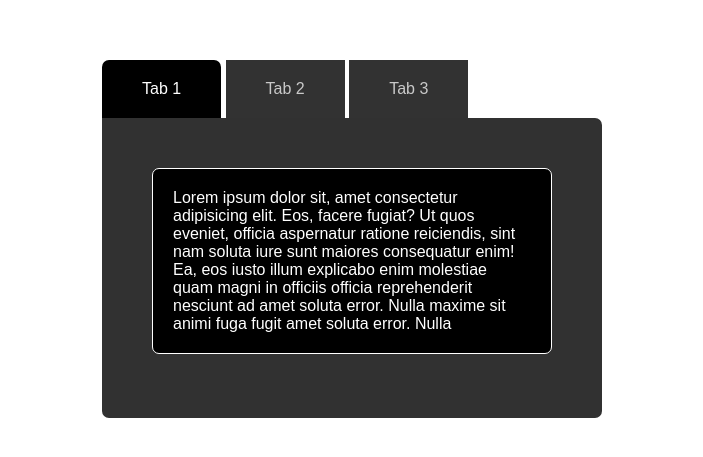
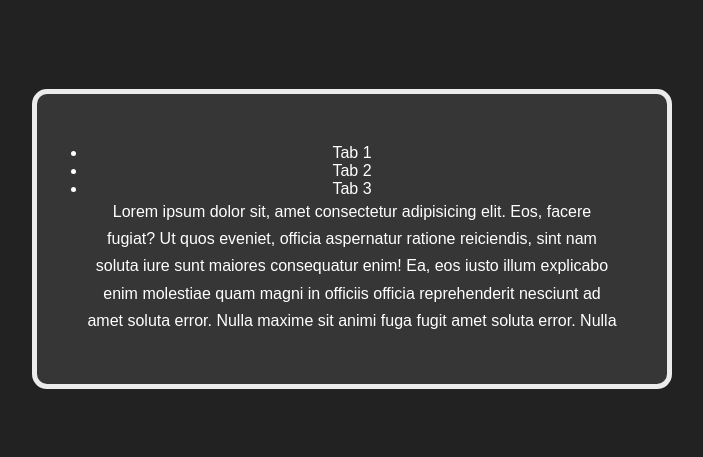
Before and after one commit to i1s-rishabh/6thDay-jQuery-Tabs, a plain HTML site: page jQuery-tabs/index.html in a window 1280 px wide. Shown: the part 161-618 px from the top of the page, without its empty margins (288-991 px from the left). Drawn offline with nearby package versions, Linux system fonts and the light colour scheme.

Commit message:
Update style.css

```diff
--- a/jQuery-tabs/style.css
+++ b/jQuery-tabs/style.css
@@ -2,68 +2,45 @@
   margin: 0;
   padding: 0;
   box-sizing: border-box;
-  transition: all 0.5s;
 }
 
+html,
 body {
-  background-color: rgb(255, 255, 255);
   font-family: sans-serif;
   font-size: 16px;
-  height: 100vh;
-  transition: 0.5s;
+  background-color: #222;
 }
 
 .container {
-  max-width: 500px;
-  position: relative;
+  background-color: rgb(54, 54, 54);
+  position: absolute;
+  left: 50%;
   top: 50%;
-  left: 50%;
   transform: translate(-50%, -50%);
+  border: 5px solid rgb(236, 236, 236);
+  color: #fff;
+  border-radius: 15px;
+  padding: 50px;
+  text-align: center;
 }
 
-.tabs li {
-  position: relative;
-  display: inline-block;
-  color: #bcbcbc;
-  padding: 20px 40px;
-  background-color: #000;
-  opacity: 0.8;
-  z-index: 1;
-  user-select: none;
+h2 {
+  padding-bottom: 30px;
 }
 
-.tabs li:hover {
-  color: #464646;
+p {
+  line-height: 1.7;
 }
 
-.tabs li.active {
-  opacity: 1;
-  color: #fff;
-  border-radius: 7px 7px 0 0;
-  background-color: #000;
+.readmore {
+  display: none;
 }
 
-.content {
-  padding: 50px;
-  background-color: rgb(49, 49, 49);
-  border-radius: 0 7px 7px 7px;
-  width: 100%;
-  min-height: 300px;
-  color: #fff;
+button {
+  border: none;
+  background-color: rgb(54, 54, 54);
+  outline: none;
+  cursor: pointer;
+  font-size: 1rem;
+  color: #999;
 }
-
-.content p {
-  padding: 20px;
-  border: 1px solid #fff;
-  border-radius: 7px;
-  background-color: rgb(0, 0, 0);
-}
-
-.line {
-  background-color: #fff;
-  position: absolute;
-  bottom: 0;
-  left: 0;
-  height: 10%;
-  z-index: -1;
-}
```
